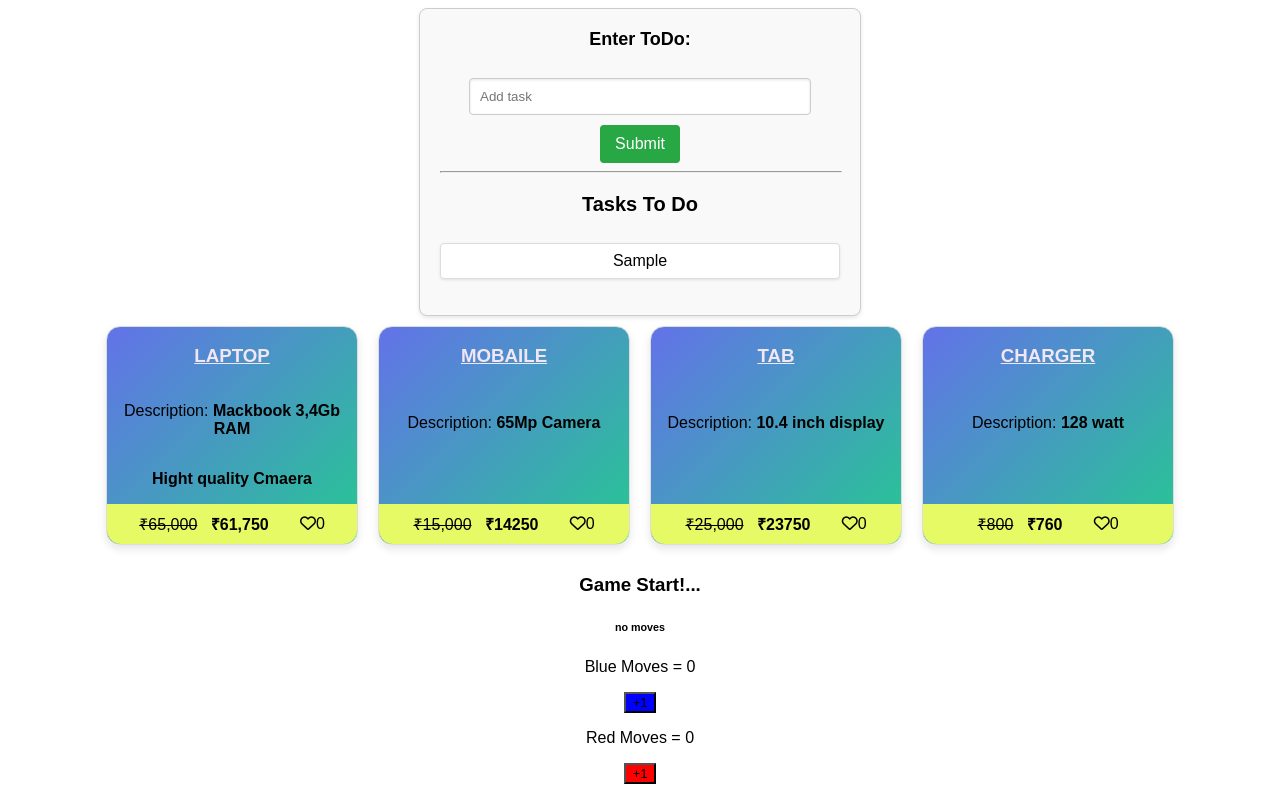
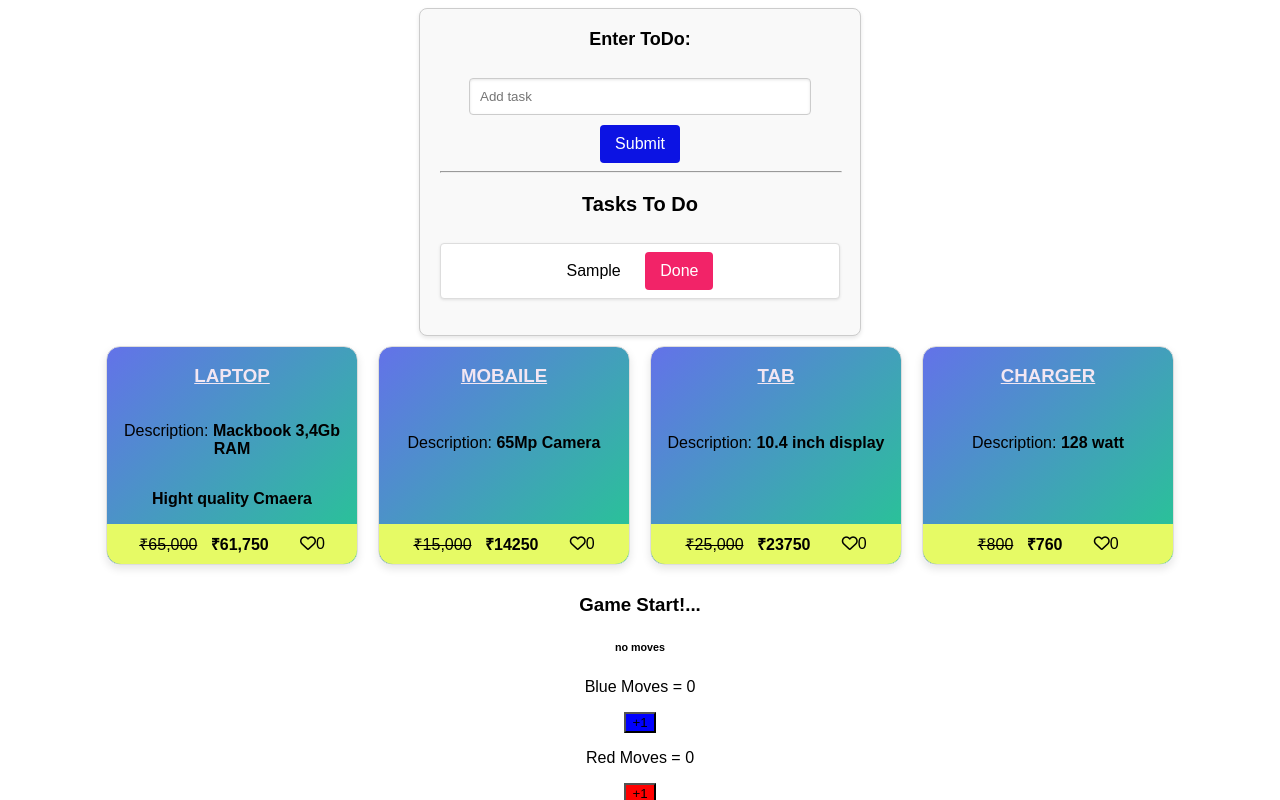
Before and after one commit to BIBEK7932/React_vite, a React (Vite) app: page / in a window 1280 px wide. Both pictures are taken after typing "Sample" into the empty fields and a click on the button "Submit". Shown: the top 800 px of the page. Built offline with nearby package versions, Linux system fonts and the light colour scheme.

Commit message:
Todo Done

```diff
--- a/src/components/Events/ToDo.css
+++ b/src/components/Events/ToDo.css
@@ -29,15 +29,16 @@
     padding: 10px 15px;
     border: none;
     border-radius: 4px;
-    background-color: #28a745;
+    background-color: #0c13e3;
     color: #fff;
     font-size: 16px;
     cursor: pointer;
     transition: background-color 0.3s ease;
+
 }
 
 .todo-button:hover {
-    background-color: #218838;
+    background-color: #0eef3e;
 }
 
 .todo-title {
@@ -61,7 +62,17 @@
     box-shadow: 0 1px 3px rgba(0, 0, 0, 0.1);
     animation: fadeIn 0.5s ease;
 }
-
+.doneButton{
+    padding: 10px 15px;
+    border: none;
+    border-radius: 4px;
+    background-color: #f22368;
+    color: #fff;
+    font-size: 16px;
+    cursor: pointer;
+    transition: background-color 0.3s ease;
+    margin-left: 20px;
+}
 @keyframes fadeIn {
     from {
         opacity: 0;
--- a/src/components/Events/ToDo.jsx
+++ b/src/components/Events/ToDo.jsx
@@ -1,6 +1,6 @@
 import { useState } from "react";
 import { v4 as uuidv4 } from 'uuid';
-import './ToDo.css'; // Import the CSS file
+import './ToDo.css';
 
 export default function ToDo() {
     let [toDo, setToDo] = useState([{ task: "", id: uuidv4() }]);
@@ -10,10 +10,23 @@ export default function ToDo() {
         if (newTask === "") {
             alert("Enter a valid task");
         } else {
-            setToDo((prev) => [...prev, { task: newTask, id: uuidv4() }]);
+            setToDo((prev) =>{ return [...prev, { task: newTask, id: uuidv4() }]} );
             setNewTask("");
         }
     };
+
+let  deleteTask  = (id)=>{
+        let newtoDo = toDo.filter((data)=>{
+            return data.id != id
+        })
+        // console.log(toDo)
+        setToDo( (prev)=> prev.filter((data)=>{
+            return data.id != id
+        }))
+        // alert(id)
+        console.log(id)
+
+    }
 
     return (
         <div className="todo-container">
@@ -31,7 +44,11 @@ export default function ToDo() {
             <hr />
             <h4 className="todo-title">Tasks To Do</h4>
             <ul className="todo-list">
-                {toDo.map((t) => t.task !== "" && <li key={t.id} className="todo-item">{t.task}</li>)}
+                {toDo.map((t) => t.task !== "" && <li key={t.id} className="todo-item">
+                   <span>{t.task}</span>
+                   &nbsp;
+                   <button className="doneButton" onClick={()=> deleteTask(t.id)}  >Done</button>
+                    </li>)}
             </ul>
         </div>
     );
```
